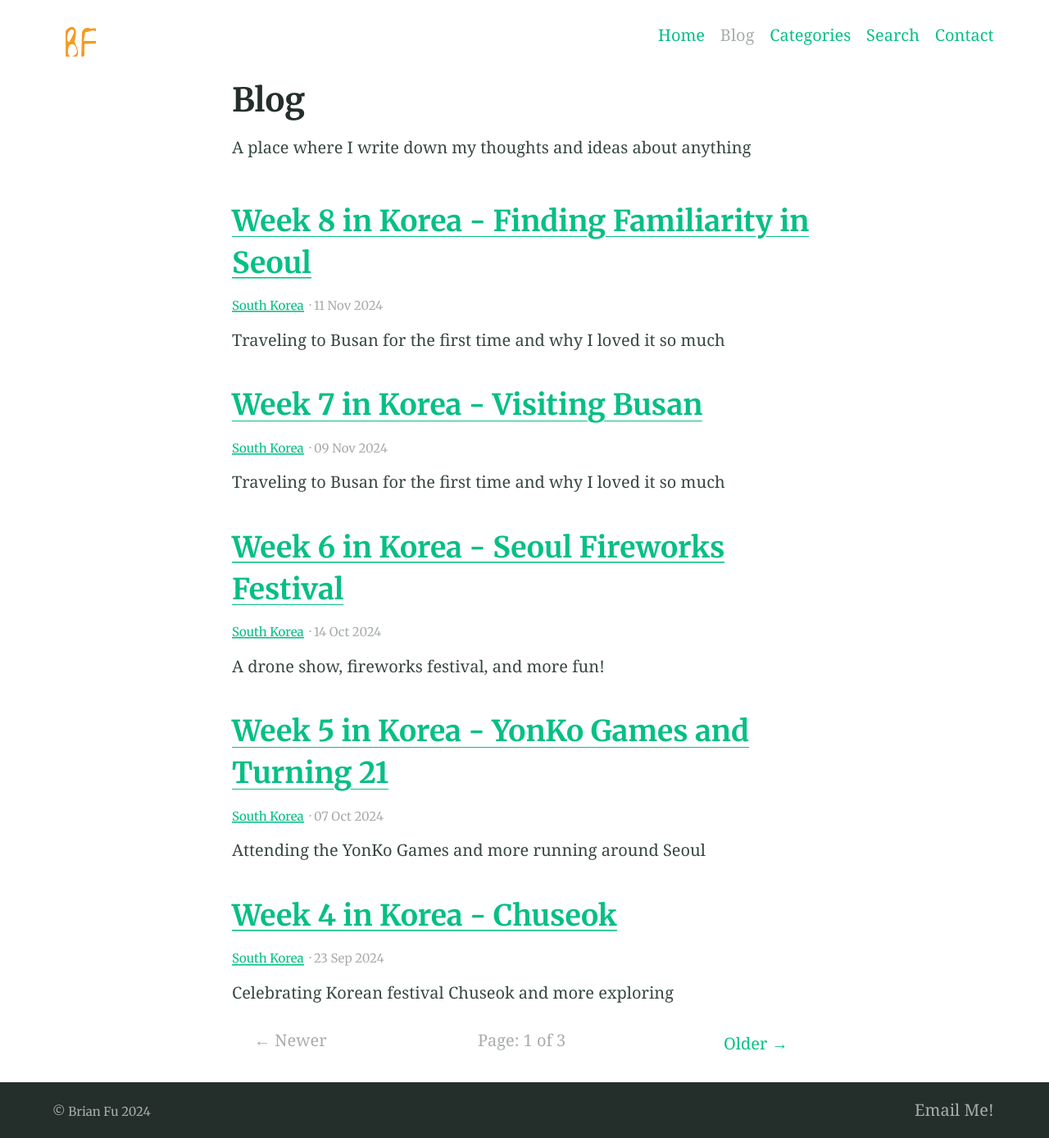
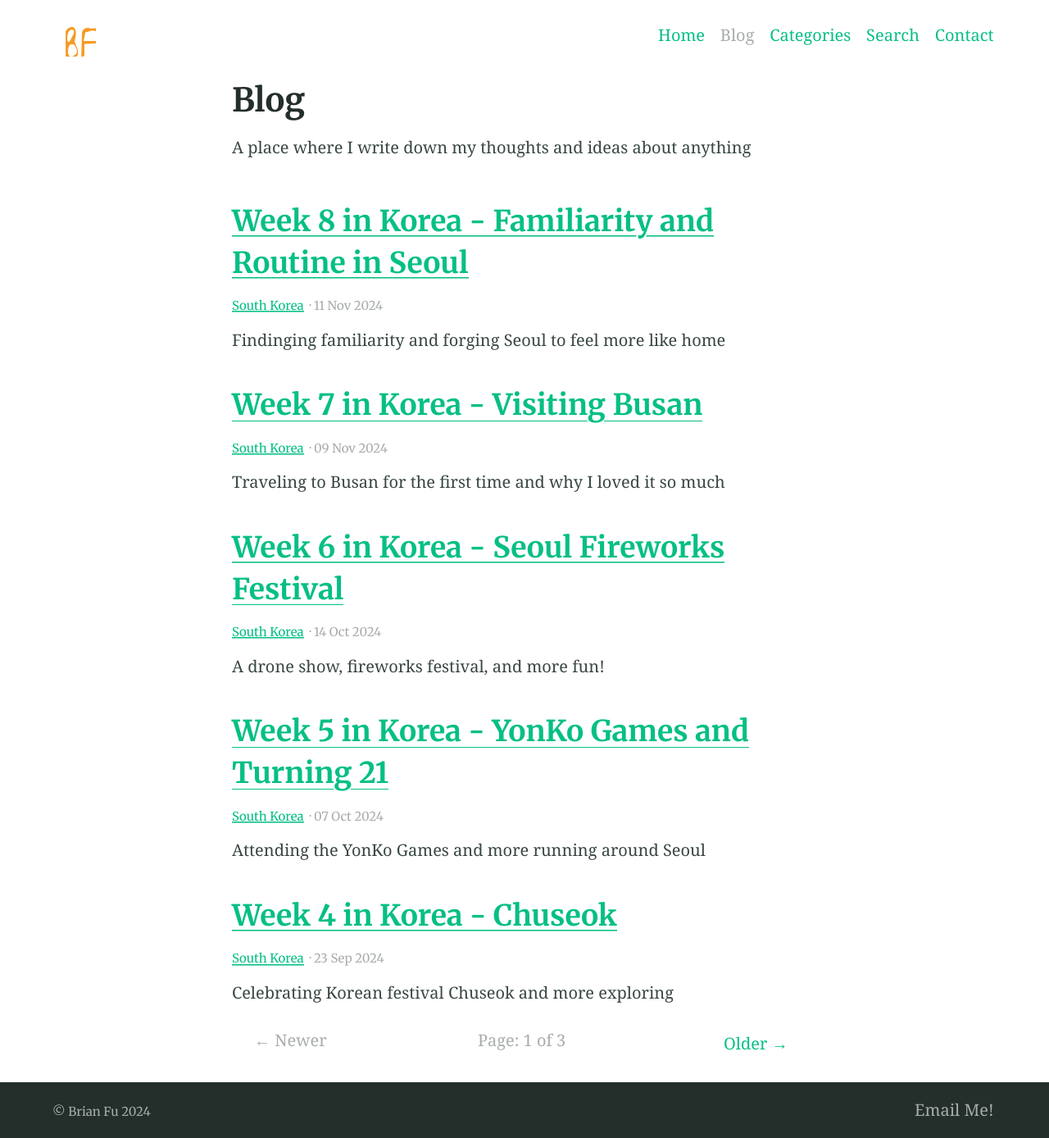
Before and after one commit to brianfu5/brianfu5.github.io, a Jekyll site: the page built from blog/index.html, in a window 1280 px wide. Shown: the whole page at 82% size. Built offline with Jekyll 4.4.1, drawn with Linux system fonts in a browser that asks for light colours; the list of posts is cut into pages by our own code.

Commit message:
week 8 v2

```diff
--- a/_posts/2024-11-11-week-8-korea.md
+++ b/_posts/2024-11-11-week-8-korea.md
@@ -1,9 +1,9 @@
 ---
-title: Week 8 in Korea - Finding Familiarity in Seoul
+title: Week 8 in Korea - Familiarity and Routine in Seoul
 categories:
 - South Korea
 excerpt: |
-  Traveling to Busan for the first time and why I loved it so much
+  Findinging familiarity and forging Seoul to feel more like home
 ---
 
 Hi! Week 8 was what I would consider a pretty routine week in Korea, where I just stayed in Seoul. Like some other weeks, not too much happened this week, which was pretty nice after all the traveling I did last week. Monday, Wednesday, and Friday were pretty much the standard school days where I just went to classes and also went to jiu jitsu if I felt like it.
```
